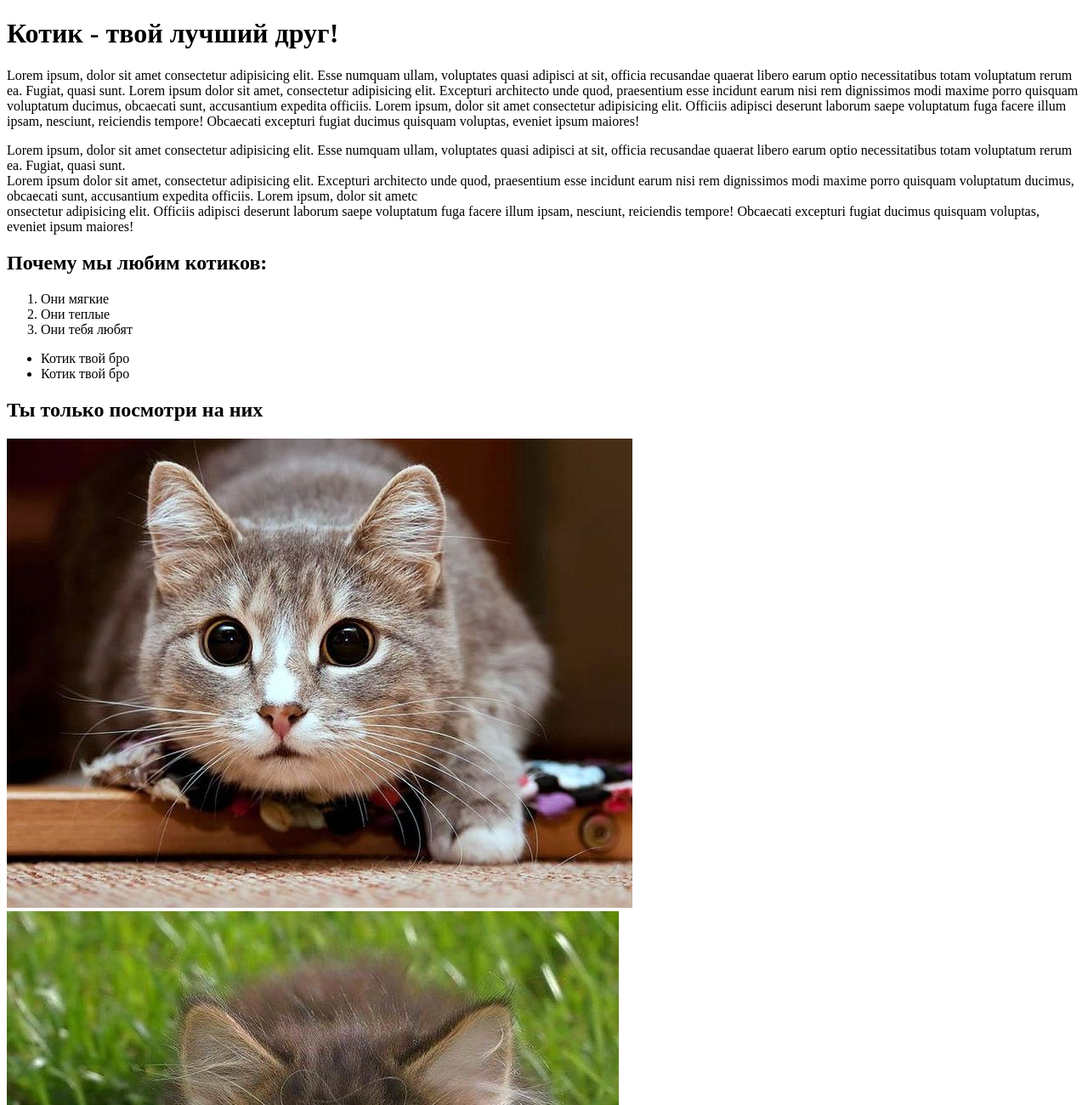
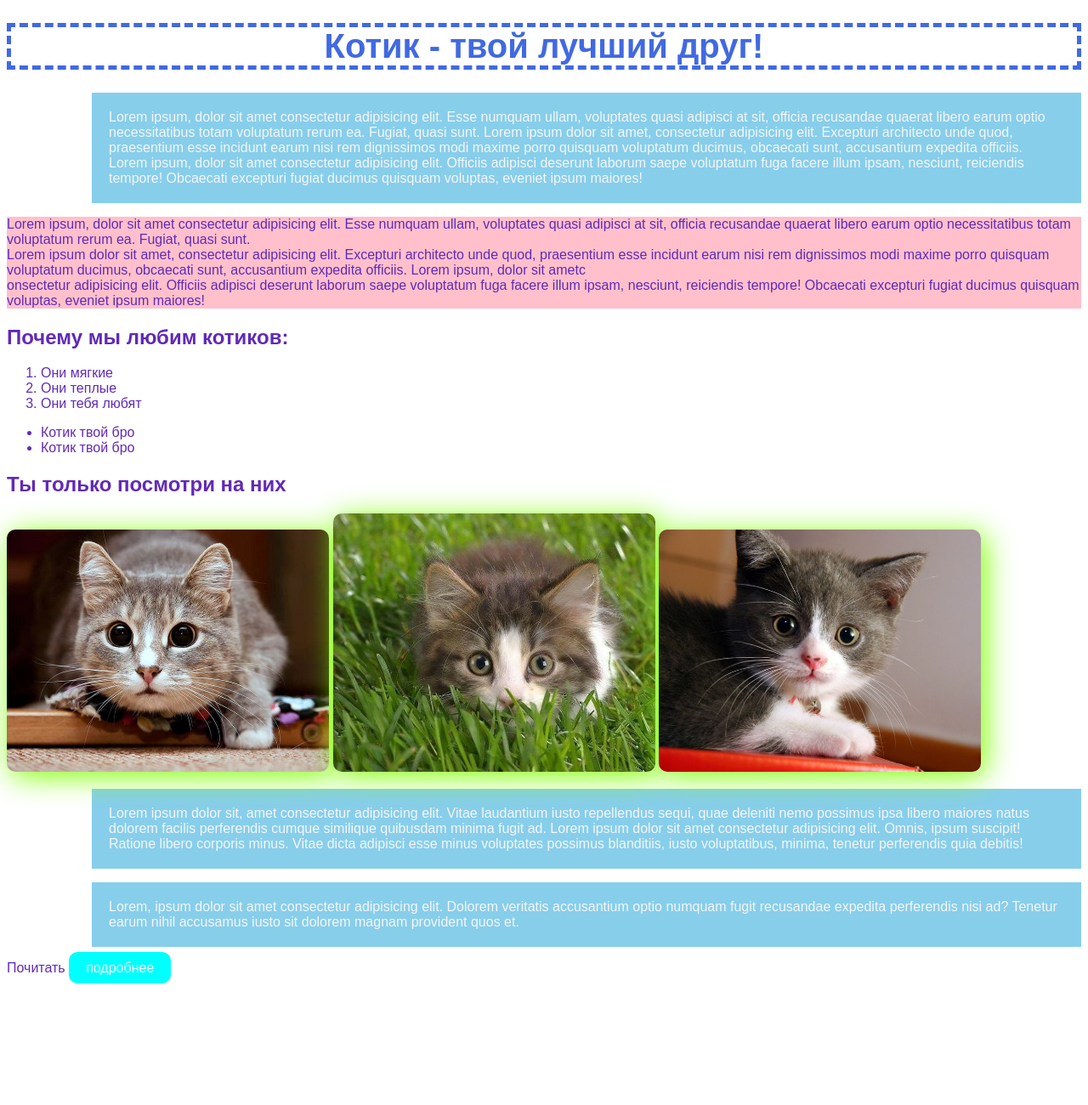
Before and after one commit to Zykovvv/Layout_2022_NNGU, a plain HTML site: page blockLayout_Lesson1/index.html in a window 1280 px wide. Shown: the top 1300 px of the page at 85% size. After the commit the page ends 1164 px from the top, so only its background shows below. Drawn offline with Linux system fonts and the light colour scheme.

Commit message:
Сайт про котиков :)

```diff
--- a/blockLayout_Lesson1/index.html
+++ b/blockLayout_Lesson1/index.html
@@ -5,12 +5,13 @@
     <meta http-equiv="X-UA-Compatible" content="IE=edge">
     <meta name="viewport" content="width=device-width, initial-scale=1.0">
     <title>Сайт про котиков</title>
+    <link rel="stylesheet" href="./style.css">
 </head>
 <body>
     <h1>Котик - твой лучший друг!</h1>
-    <p>Lorem ipsum, dolor sit amet consectetur adipisicing elit. Esse numquam ullam, voluptates quasi adipisci at sit, officia recusandae quaerat libero earum optio necessitatibus totam voluptatum rerum ea. Fugiat, quasi sunt. Lorem ipsum dolor sit amet, consectetur adipisicing elit. Excepturi architecto unde quod, praesentium esse incidunt earum nisi rem dignissimos modi maxime porro quisquam voluptatum ducimus, obcaecati sunt, accusantium expedita officiis. Lorem ipsum, dolor sit amet consectetur adipisicing elit. Officiis adipisci deserunt laborum saepe voluptatum fuga facere illum ipsam, nesciunt, reiciendis tempore! Obcaecati excepturi fugiat ducimus quisquam voluptas, eveniet ipsum maiores!</p>
+    <p class="rounded blue">Lorem ipsum, dolor sit amet consectetur adipisicing elit. Esse numquam ullam, voluptates quasi adipisci at sit, officia recusandae quaerat libero earum optio necessitatibus totam voluptatum rerum ea. Fugiat, quasi sunt. Lorem ipsum dolor sit amet, consectetur adipisicing elit. Excepturi architecto unde quod, praesentium esse incidunt earum nisi rem dignissimos modi maxime porro quisquam voluptatum ducimus, obcaecati sunt, accusantium expedita officiis. Lorem ipsum, dolor sit amet consectetur adipisicing elit. Officiis adipisci deserunt laborum saepe voluptatum fuga facere illum ipsam, nesciunt, reiciendis tempore! Obcaecati excepturi fugiat ducimus quisquam voluptas, eveniet ipsum maiores!</p>
 
-    <p>Lorem ipsum, dolor sit amet consectetur adipisicing elit. Esse numquam ullam, voluptates quasi adipisci at sit, officia recusandae quaerat libero earum optio necessitatibus totam voluptatum rerum ea. Fugiat, quasi sunt. <br> Lorem ipsum dolor sit amet, consectetur adipisicing elit. Excepturi architecto unde quod, praesentium esse incidunt earum nisi rem dignissimos modi maxime porro quisquam voluptatum ducimus, obcaecati sunt, accusantium expedita officiis. Lorem ipsum, dolor sit ametc <br> onsectetur adipisicing elit. Officiis adipisci deserunt laborum saepe voluptatum fuga facere illum ipsam, nesciunt, reiciendis tempore! Obcaecati excepturi fugiat ducimus quisquam voluptas, eveniet ipsum maiores!</p>
+    <p class="rounded pink">Lorem ipsum, dolor sit amet consectetur adipisicing elit. Esse numquam ullam, voluptates quasi adipisci at sit, officia recusandae quaerat libero earum optio necessitatibus totam voluptatum rerum ea. Fugiat, quasi sunt. <br> Lorem ipsum dolor sit amet, consectetur adipisicing elit. Excepturi architecto unde quod, praesentium esse incidunt earum nisi rem dignissimos modi maxime porro quisquam voluptatum ducimus, obcaecati sunt, accusantium expedita officiis. Lorem ipsum, dolor sit ametc <br> onsectetur adipisicing elit. Officiis adipisci deserunt laborum saepe voluptatum fuga facere illum ipsam, nesciunt, reiciendis tempore! Obcaecati excepturi fugiat ducimus quisquam voluptas, eveniet ipsum maiores!</p>
 
     <h2>Почему мы любим котиков:</h2>
 
@@ -29,9 +30,9 @@
     <img src="./Cat_2.jpg" alt="" class="src">
     <img src="./Cat_3.jpg" alt="" class="src">
 
-    <p>Lorem ipsum dolor sit, amet consectetur adipisicing elit. Vitae laudantium iusto repellendus sequi, quae deleniti nemo possimus ipsa libero maiores natus dolorem facilis perferendis cumque similique quibusdam minima fugit ad. Lorem ipsum dolor sit amet consectetur adipisicing elit. Omnis, ipsum suscipit! Ratione libero corporis minus. Vitae dicta adipisci esse minus voluptates possimus blanditiis, iusto voluptatibus, minima, tenetur perferendis quia debitis!</p>
+    <p class="rounded blue">Lorem ipsum dolor sit, amet consectetur adipisicing elit. Vitae laudantium iusto repellendus sequi, quae deleniti nemo possimus ipsa libero maiores natus dolorem facilis perferendis cumque similique quibusdam minima fugit ad. Lorem ipsum dolor sit amet consectetur adipisicing elit. Omnis, ipsum suscipit! Ratione libero corporis minus. Vitae dicta adipisci esse minus voluptates possimus blanditiis, iusto voluptatibus, minima, tenetur perferendis quia debitis!</p>
 
-    <p>Lorem, ipsum dolor sit amet consectetur adipisicing elit. Dolorem veritatis accusantium optio numquam fugit recusandae expedita perferendis nisi ad? Tenetur earum nihil accusamus iusto sit dolorem magnam provident quos et.</p>
+    <p class="blue">Lorem, ipsum dolor sit amet consectetur adipisicing elit. Dolorem veritatis accusantium optio numquam fugit recusandae expedita perferendis nisi ad? Tenetur earum nihil accusamus iusto sit dolorem magnam provident quos et.</p>
 
     <p>Почитать <a href= "https://koshkanasha.ru/" target="_blank">подробнее</a></p>
 
--- /dev/null
+++ b/blockLayout_Lesson1/style.css
@@ -0,0 +1,55 @@
+body {
+    color: rgb(97, 42, 183);
+    font-family: Arial, Helvetica, sans-serif;
+}
+
+h1{
+    font-size: 40px;
+    color: royalblue;
+    text-align: center;
+    border: 5px dashed royalblue;
+}
+
+.blue{
+    background-color: royalblue;
+    padding: 20px;
+    color: whitesmoke;
+    margin-left: 100px;
+}
+
+img{
+    width: 30%;
+    border-radius: 10px;
+    box-shadow: 5px 5px 35px chartreuse;
+    transition: 0.5s;
+}
+
+img:hover {
+    transform: scale(1.05, 1.05);
+}
+
+a{
+    text-decoration: none;
+    color: #fff ;
+    background: aqua;
+    padding: 10px 20px;
+    border-radius: 10px;
+}
+
+a:hover {
+    background-color: blueviolet;
+    color: whitesmoke;
+}
+
+.rouded{
+    border-radius: 15px;
+    padding: 10px;
+}
+
+.blue{
+    background-color: skyblue;
+}
+
+.pink{
+    background-color:pink;
+}
```
